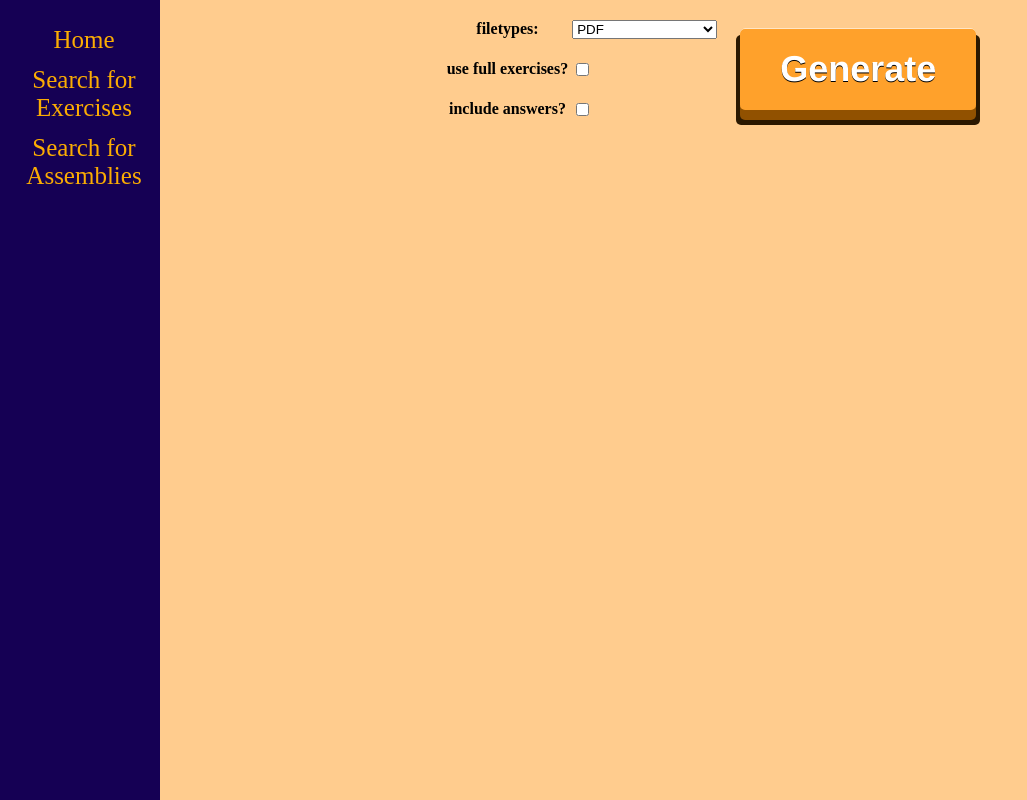
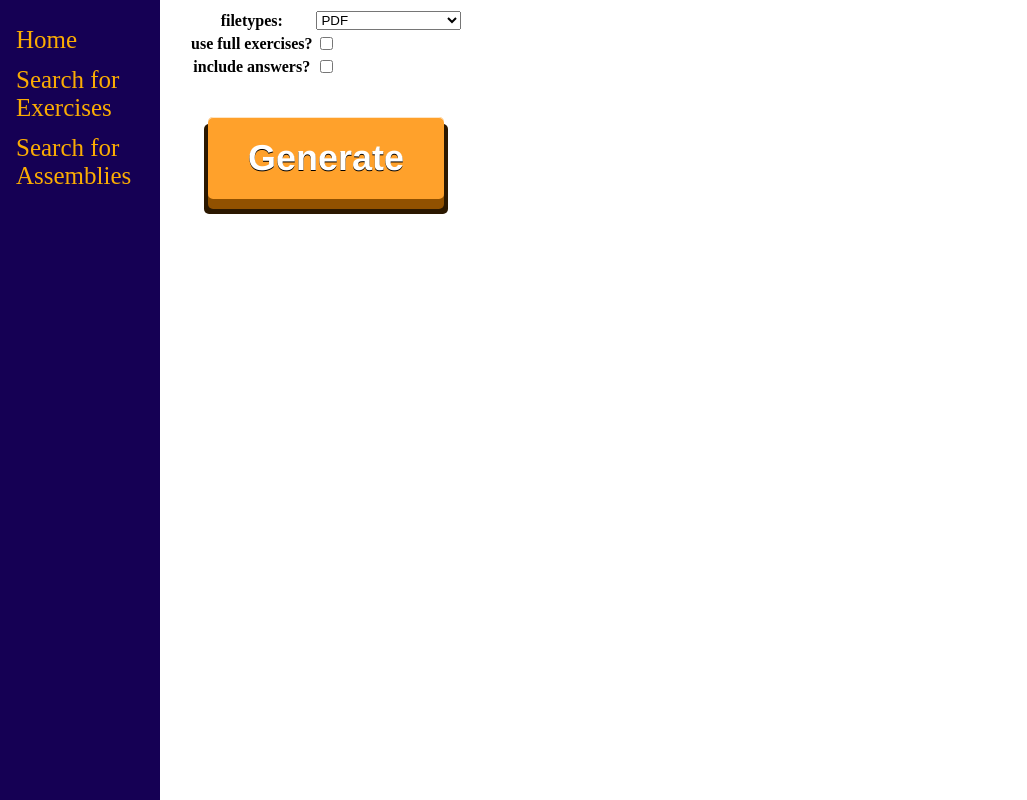
Before and after one commit to Blackstar513/dynamic-exercise-generation, a Django app: page /exgen/type_selector in a window 1280 px wide. Shown: the whole page, without its empty margins (0-1027 px from the left). Run offline with Django 3.2, Linux system fonts and the light colour scheme.

Commit message:
changed design;

```diff
--- a/dynexgen/exgen/static/exgen/css/button.css
+++ b/dynexgen/exgen/static/exgen/css/button.css
@@ -1,8 +1,3 @@
-body{
-  text-align:center;
-  background-color:#ffcc8e;
-}
-
 .button{
   position:relative;
   display:inline-block;
--- a/dynexgen/exgen/templates/exgen/type_selector.html
+++ b/dynexgen/exgen/templates/exgen/type_selector.html
@@ -11,7 +11,7 @@
 {% block content %}
 
 
-<form style="display:flex; justify-content: center;" action="{% url 'exgen:generator' %}" method="GET">
+<form style="margin-left: 20px;" action="{% url 'exgen:generator' %}" method="GET">
  <table>
  {{ form.as_table}}
  </table>
```
